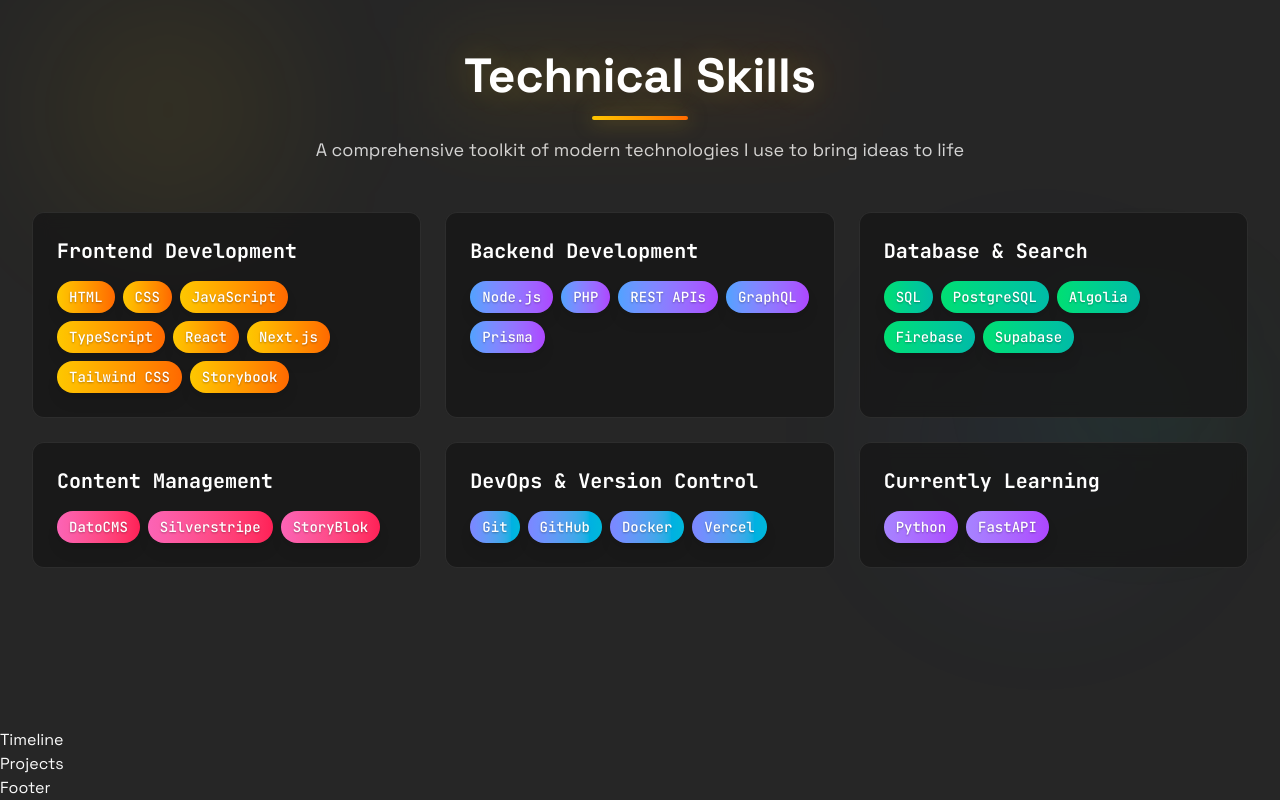
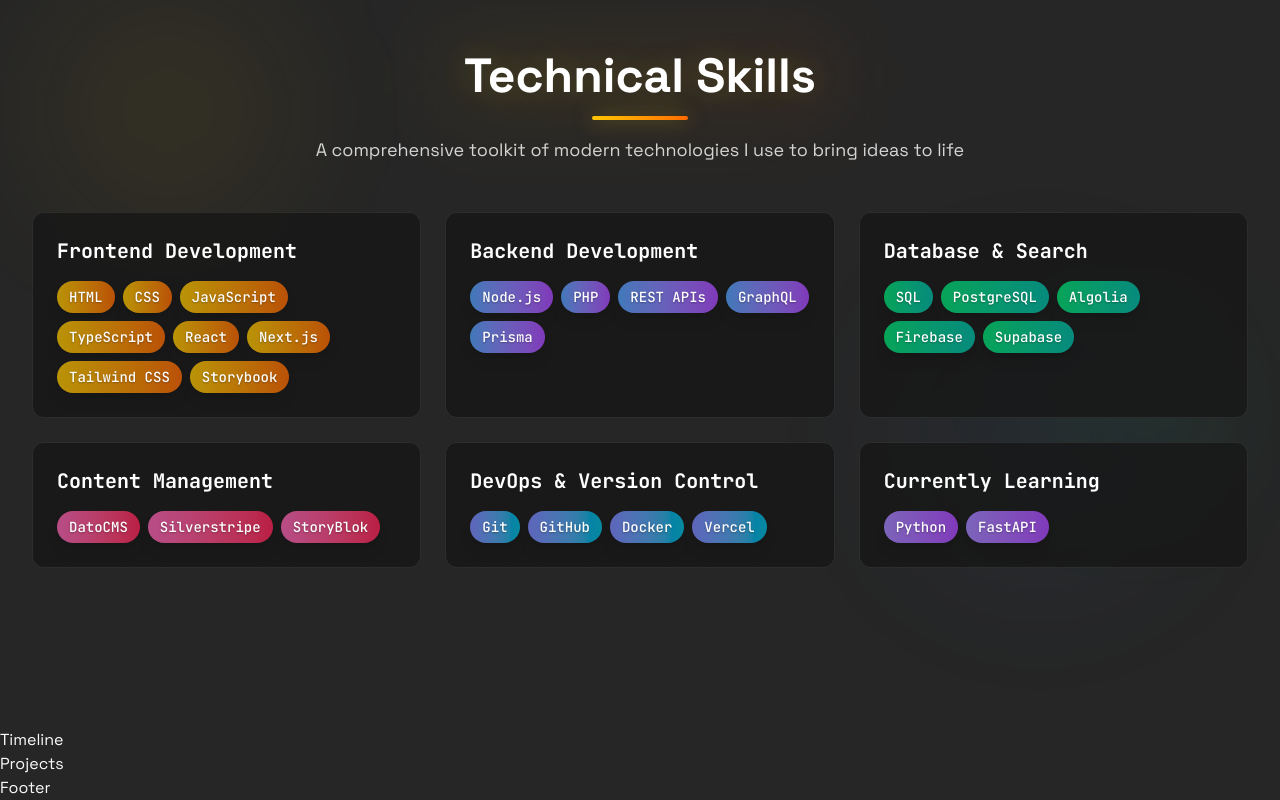
Before and after one commit to Matthew-Hocking/portfolio, a React (Vite) app: page / in a window 1280 px wide. Shown: the part 1762-2562 px from the top of the page. Built offline with nearby package versions, Linux system fonts and the light colour scheme.

Commit message:
about-me hobby keys, dim skills gradients

```diff
--- a/src/components/About.tsx
+++ b/src/components/About.tsx
@@ -189,8 +189,9 @@
               <motion.div className="space-y-4" variants={containerVariants}>
                 <h3 className="text-2xl font-bold text-white">Beyond Code</h3>
                 <motion.div className="grid grid-cols-1 sm:grid-cols-2 gap-3" variants={containerVariants}>
-                  {hobbies.map((hobby) => (
+                  {hobbies.map((hobby, hobbyIndex) => (
                     <motion.div
+                      key={hobbyIndex}
                       className="flex items-center space-x-3 p-3 bg-neutral-800 rounded-lg border border-neutral-700"
                       variants={skillVariants}
                       whileHover={{ scale: 1.02, backgroundColor: "#262626" }}
--- a/src/components/Skills.tsx
+++ b/src/components/Skills.tsx
@@ -65,7 +65,7 @@
     {
       title: "Frontend Development",
       icon: "🎨",
-      color: "from-yellow-400 to-orange-500",
+      color: "from-yellow-400/70 to-orange-500/70",
       glowColor: "rgba(250, 204, 21, 0.3)",
       skills: [
         "HTML",
@@ -81,35 +81,35 @@
     {
       title: "Backend Development",
       icon: "⚙️",
-      color: "from-blue-400 to-purple-500",
+      color: "from-blue-400/70 to-purple-500/70",
       glowColor: "rgba(59, 130, 246, 0.3)",
       skills: ["Node.js", "PHP", "REST APIs", "GraphQL", "Prisma"],
     },
     {
       title: "Database & Search",
       icon: "🗄️",
-      color: "from-green-400 to-teal-500",
+      color: "from-green-400/70 to-teal-500/70",
       glowColor: "rgba(34, 197, 94, 0.3)",
       skills: ["SQL", "PostgreSQL", "Algolia", "Firebase", "Supabase"],
     },
     {
       title: "Content Management",
       icon: "📝",
-      color: "from-pink-400 to-rose-500",
+      color: "from-pink-400/70 to-rose-500/70",
       glowColor: "rgba(236, 72, 153, 0.3)",
       skills: ["DatoCMS", "Silverstripe", "StoryBlok"],
     },
     {
       title: "DevOps & Version Control",
       icon: "🚀",
-      color: "from-indigo-400 to-cyan-500",
+      color: "from-indigo-400/70 to-cyan-500/70",
       glowColor: "rgba(99, 102, 241, 0.3)",
       skills: ["Git", "GitHub", "Docker", "Vercel"],
     },
     {
       title: "Currently Learning",
       icon: "🌱",
-      color: "from-violet-400 to-purple-500",
+      color: "from-violet-400/70 to-purple-500/70",
       glowColor: "rgba(139, 92, 246, 0.3)",
       skills: ["Python", "FastAPI"],
       isLearning: true,
--- a/src/index.css
+++ b/src/index.css
@@ -12,7 +12,7 @@
 @layer base {
   html {
     @apply bg-neutral-800 text-neutral-50
-    scroll-smooth text-(--font-sans);
+    scroll-smooth font-sans;
   }
 }
 
```
